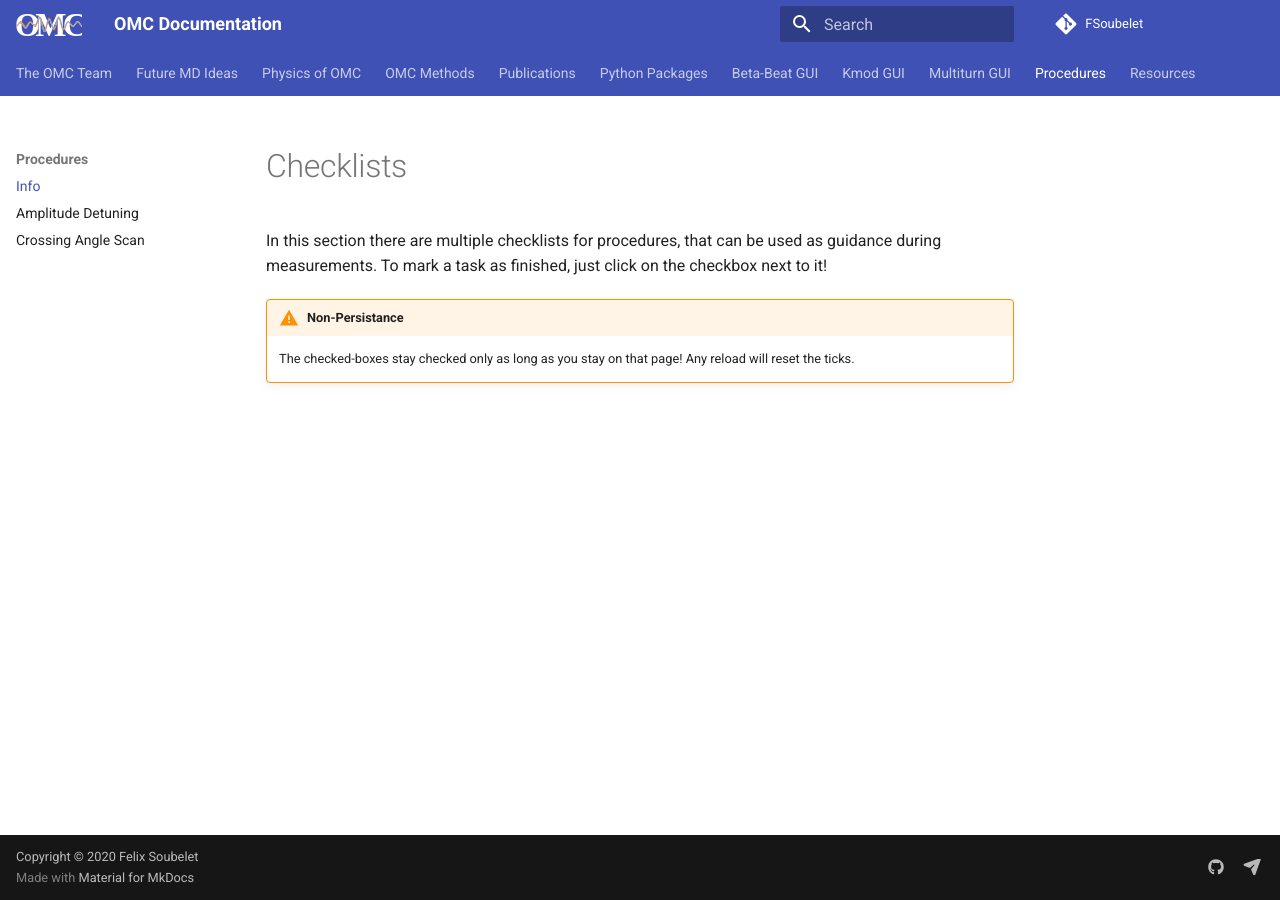
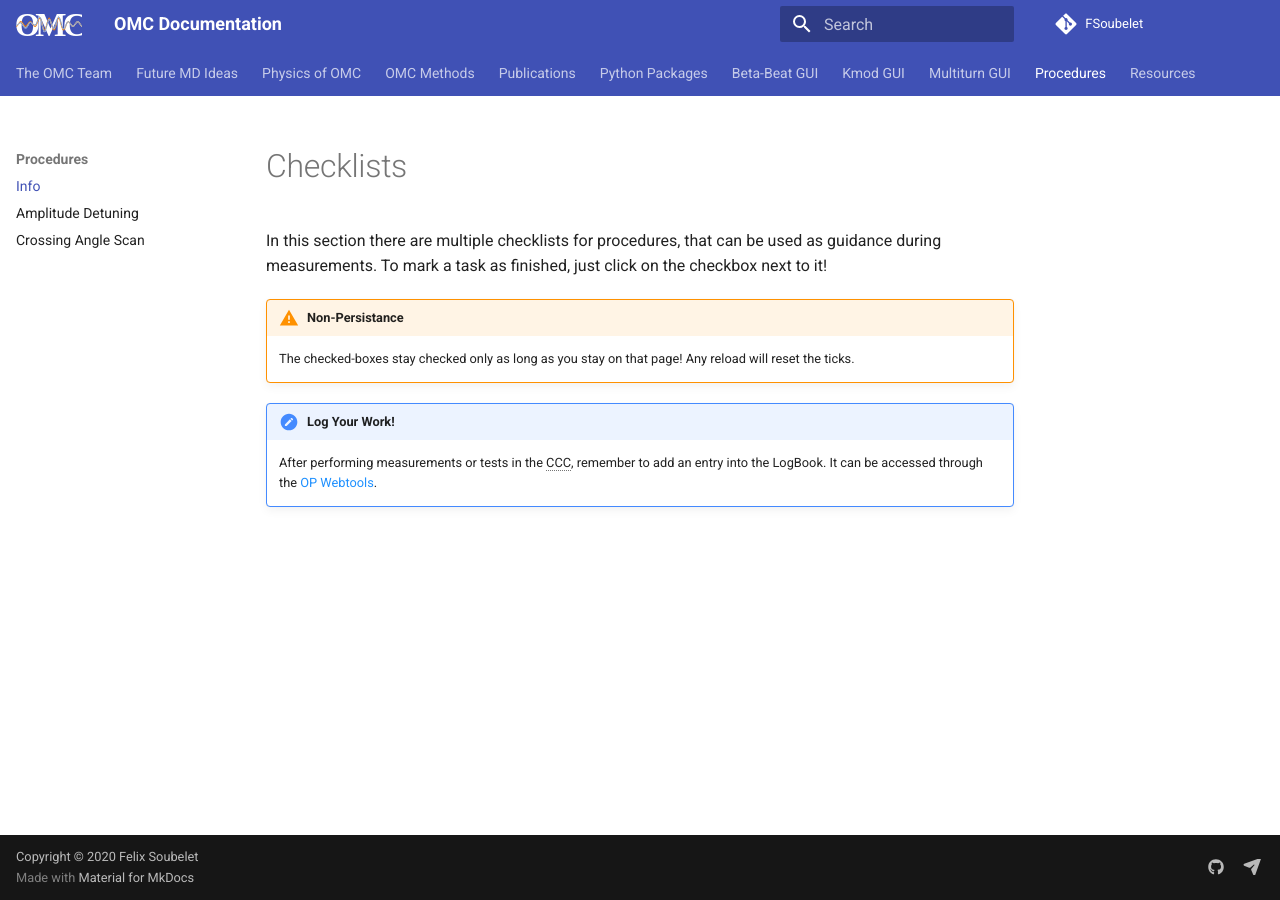
Before and after one commit to pylhc/pylhc.github.io, an MkDocs documentation site: the page built from docs/procedures/info.md, in a window 1280 px wide. Built offline with MkDocs 1.6.1 and Material for MkDocs 9.7.7, drawn with Linux system fonts in a browser that asks for light colours.

Commit message:
add log warning for now

```diff
--- a/docs/procedures/info.md
+++ b/docs/procedures/info.md
@@ -7,3 +7,12 @@ To mark a task as finished, just click on the checkbox next to it!
 !!! warning "Non-Persistance"
     The checked-boxes stay checked only as long as you stay on that page!
     Any reload will reset the ticks.
+
+!!! note "Log Your Work!"
+    After performing measurements or tests in the CCC, remember to add an entry into the LogBook.
+    It can be accessed through the [OP Webtools][op_webtools]{target=_blank .cern_login}.
+
+
+*[CCC]: CERN Control Center
+
+[op_webtools]: https://op-webtools.web.cern.ch/index.html
```
